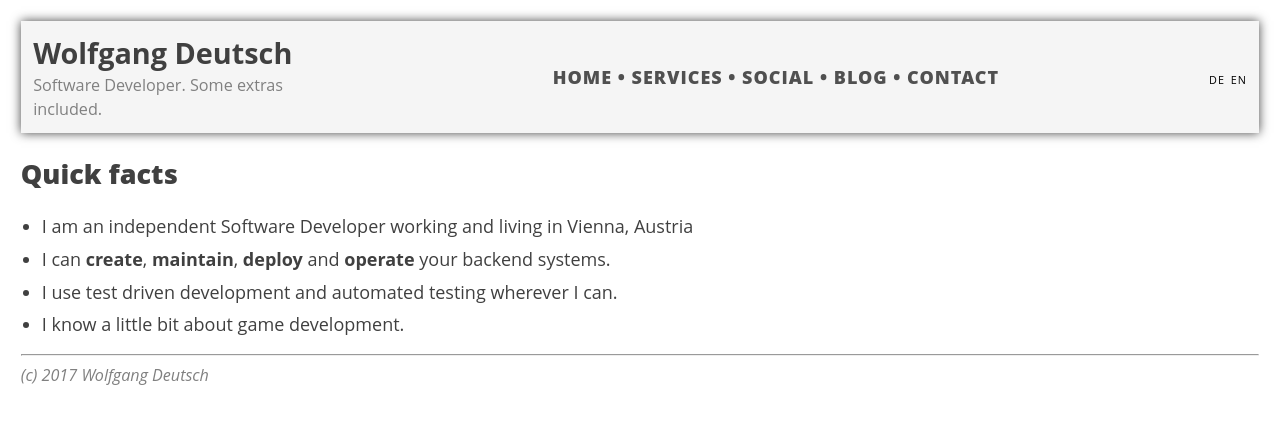
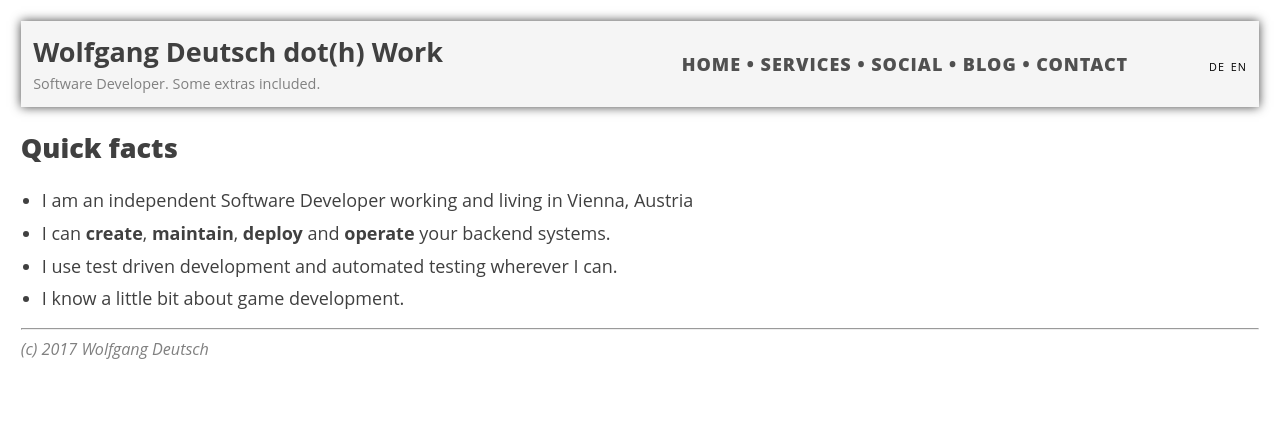
Before and after one commit to wolfgang-wdw/wolfgang-wdw.github.io, a Jekyll site: the page built from index.md, in a window 1280 px wide. Shown: the top 424 px of the page. Built offline with Jekyll 4.4.1, drawn with Linux system fonts in a browser that asks for light colours.

Commit message:
Make header more flexible

```diff
--- a/_config.yml
+++ b/_config.yml
@@ -2,8 +2,8 @@
 # site.title
 
 title:
-  en: 'Wolfgang Deutsch'
-  de: 'Wolfgang Deutsch'
+  en: 'Wolfgang Deutsch dot(h) Work'
+  de: 'Wolfgang Deutsch dot(h) Work'
 subtitle:
   en: 'Software Developer. Some extras included.'
   de: 'Software Entwickler. Mit ein paar Extras'
--- a/css/_header.scss
+++ b/css/_header.scss
@@ -13,17 +13,14 @@
   position: relative;
   background-color: $header-background-color;
   padding: 1%;
-
   .big {
-    font-size:   160%;
+    font-size:   150%;
     font-weight: bold;
   }
-
   .small {
-    font-size:    90%;
+    font-size:    80%;
     color:        grey;
   }
-
 }
 
 .nav-table-cell {
@@ -31,7 +28,6 @@
   display: table-cell;
   text-align: center;
   vertical-align: middle;
-  width: 75%;
   background-color: $header-background-color;
   color: $link-color;
   font-size:   140%;
```
